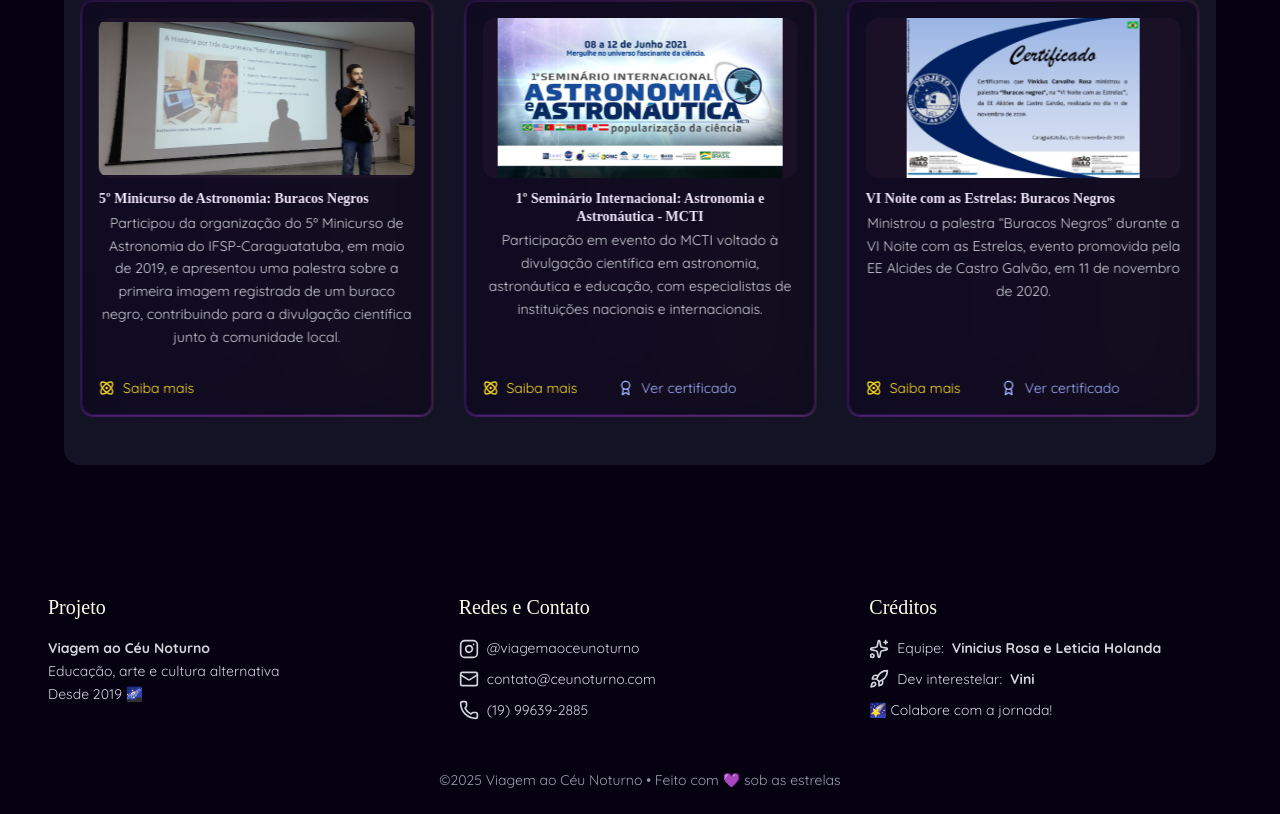
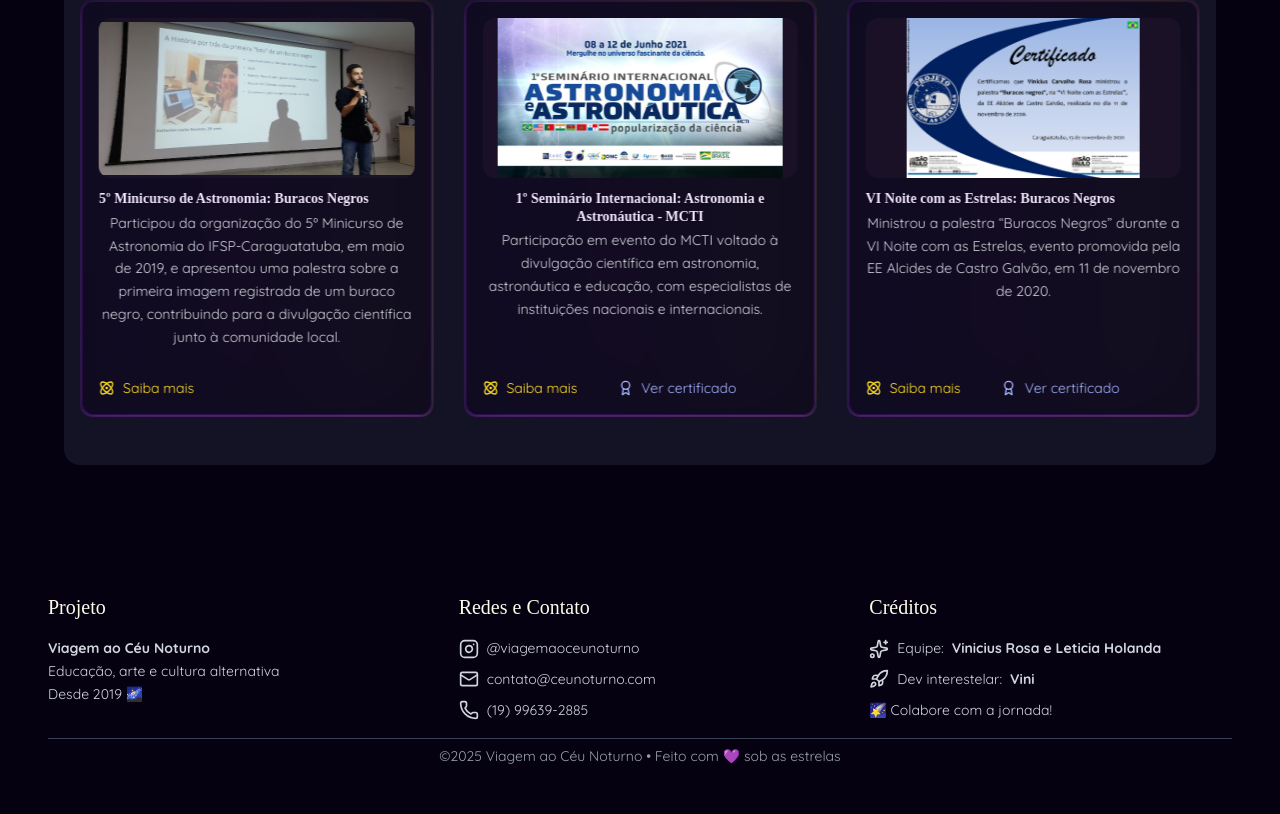
Before and after one commit to vinxcin/sativar-vet, a React (Vite) app: page / in a window 1280 px wide. Shown: the part 2808-3622 px from the top of the page. After the commit the page ends 3582 px from the top, so only its background shows below. Built offline with nearby package versions, Linux system fonts and the light colour scheme; a web font is replaced by a local one.

Commit message:
alter bg section footer

```diff
--- a/src/components/main/Footer/index.tsx
+++ b/src/components/main/Footer/index.tsx
@@ -62,7 +62,8 @@ export default function Footer() {
       </div>
 
       {/* Rodapé final */}
-      <div className="mt-12 mb-6 text-center text-[12px] md:text-sm text-gray-400">
+      <div className="mt-4 pb-2 text-center text-[10px] md:text-sm text-gray-400">
+        <div className="relative mb-2 top-0 left-0 w-full h-[0.8px] bg-gray-700 " />
         ©2025 Viagem ao Céu Noturno • Feito com 💜 sob as estrelas
       </div>
     </footer>
```
